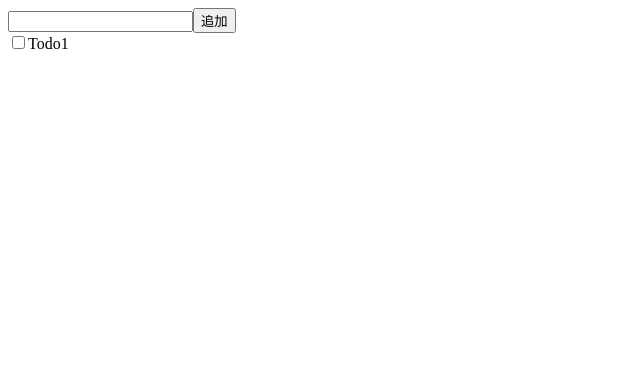
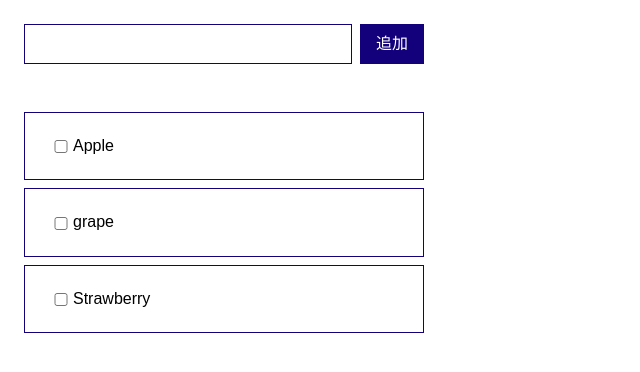
Before and after one commit to tomofumi-k/yoku-test, a React (Create React App) app: page / in a window 1280 px wide. Shown: the top 372 px of the page, without its empty margins (0-640 px from the left). Built offline with nearby package versions, Linux system fonts and the light colour scheme.

Commit message:
レイアウト調整

```diff
--- a/src/App.js
+++ b/src/App.js
@@ -1,30 +1,37 @@
 import { useState, useRef } from "react";
 import TodoList from "./B-test/TodoList";
-import { v4 as uuidv4 } from 'uuid';
-
+import { v4 as uuidv4 } from "uuid";
+import "./base.scss";
+import "./B-test/b__section.scss";
 
 function App() {
   const [todos, setTodos] = useState([
-    { id: 1, name: "Todo1", completed: false },
+    { id: 1, name: "Apple", completed: false },
+    { id: 2, name: "grape", completed: false },
+    { id: 2, name: "Strawberry", completed: false },
   ]);
 
   const todoNameRef = useRef();
 
-  const handleAddTodo = (e) =>{
+  const handleAddTodo = (e) => {
     const name = todoNameRef.current.value;
     setTodos((prevTodos) => {
-      return [...prevTodos, {id: uuidv4(), name:name, completed: false}];
-    })
+      return [...prevTodos, { id: uuidv4(), name: name, completed: false }];
+    });
     todoNameRef.current.value = null;
   };
 
   return (
-    <>
-    <input type="text" ref={todoNameRef}/>
-    <button onClick={handleAddTodo}>追加</button>
-    <TodoList todos={todos} />
-    </>
+    <div className="bsection">
+      <div className="bsection__input--form">
+        <input className="bsection__input" type="text" ref={todoNameRef} />
+        <button className="bsection__button" onClick={handleAddTodo}>
+          追加
+        </button>
+      </div>
+      <TodoList todos={todos} />
+    </div>
   );
-};
+}
 
 export default App;
--- a/src/B-test/Todo.js
+++ b/src/B-test/Todo.js
@@ -1,15 +1,14 @@
-import React from 'react'
+import React from "react";
 
-const Todo = ({todo}) => {
+const Todo = ({ todo }) => {
   return (
-    <div>
+    <div className="todo__input--text">
       <label>
-        <input type="checkbox" checked={todo.completed} readOnly />
+        <input className="todo__input--check" type="checkbox" checked={todo.completed} readOnly />
       </label>
       {todo.name}
     </div>
-    );
-  };
+  );
+};
 
-
-    export default Todo;
+export default Todo;
--- /dev/null
+++ b/src/B-test/b__section.scss
@@ -0,0 +1,45 @@
+$white: white;
+$black: black;
+$bsection-main-color: #13017b;
+$from-height: 40px;
+
+.bsection {
+  padding: 24px;
+  width: 100vw;
+  height: 100vh;
+  margin: 0 auto;
+  color: $bsection-main-color;
+
+  .bsection__input--form {
+    display: flex;
+    justify-content: space-between;
+    width: 400px;
+    margin-bottom: 48px;
+    gap: 8px;
+    .bsection__input {
+      height: $from-height;
+      border: 1px solid $bsection-main-color;
+      width: 100%;
+    }
+    .bsection__button {
+      height: $from-height;
+      padding: 0px 16px;
+      color: $white;
+      background-color: $bsection-main-color;
+      white-space: nowrap;
+    }
+  }
+
+  .todo__input--text {
+    width: 400px;
+    padding: 24px;
+    border: 1px solid #13017b;
+    color: $black;
+    margin-top: 8px;
+  }
+  .todo__input--check {
+    background-color: $bsection-main-color;
+    width: 24px;
+    height: 100%;
+  }
+}
--- /dev/null
+++ b/src/base.scss
@@ -0,0 +1,469 @@
+/*! destyle.css v1.0.13 | MIT License | https://github.com/nicolas-cusan/destyle.css */
+
+/* Reset box-model
+   ========================================================================== */
+
+* {
+  box-sizing: border-box;
+}
+
+::before,
+::after {
+  box-sizing: inherit;
+}
+
+/* Document
+       ========================================================================== */
+
+/**
+     * 1. Correct the line height in all browsers.
+     * 2. Prevent adjustments of font size after orientation changes in iOS.
+     * 3. Remove gray overlay on links for iOS.
+     */
+
+html {
+  line-height: 1.15; /* 1 */
+  text-size-adjust: 100%; /* 2 */
+  -webkit-tap-highlight-color: transparent; /* 3 */
+  scroll-behavior: smooth;
+}
+
+/* Sections
+       ========================================================================== */
+
+/**
+     * Remove the margin in all browsers.
+     */
+
+body {
+  display: block;
+  margin: 0;
+  color: white;
+  font-family: Montserrat, "Noto Sans-JP", sans-serif;
+  text-size-adjust: 100%;
+}
+
+/**
+     * Render the `main` element consistently in IE.
+     */
+
+main {
+  display: block;
+}
+
+/* Vertical rhythm
+       ========================================================================== */
+
+p,
+table,
+blockquote,
+address,
+pre,
+iframe,
+form,
+figure,
+dl {
+  margin: 0;
+}
+
+/* Headings
+       ========================================================================== */
+
+h1,
+h2,
+h3,
+h4,
+h5,
+h6 {
+  margin: 0;
+  font-weight: inherit;
+  font-size: inherit;
+  line-height: inherit;
+}
+
+/* Lists (enumeration)
+       ========================================================================== */
+
+ul,
+ol {
+  margin: 0;
+  padding: 0;
+  list-style: none;
+}
+
+/* Lists (definition)
+       ========================================================================== */
+
+dt {
+  font-weight: bold;
+}
+
+dd {
+  margin-left: 0;
+}
+
+/* Grouping content
+       ========================================================================== */
+
+/**
+     * 1. Add the correct box sizing in Firefox.
+     * 2. Show the overflow in Edge and IE.
+     */
+
+hr {
+  clear: both;
+  box-sizing: content-box; /* 1 */
+  height: 0; /* 1 */
+  margin: 0;
+  overflow: visible; /* 2 */
+  color: inherit;
+  border: 0;
+  border-top: 1px solid;
+}
+
+/**
+     * 1. Correct the inheritance and scaling of font size in all browsers.
+     * 2. Correct the odd `em` font sizing in all browsers.
+     */
+
+pre {
+  font-size: inherit; /* 2 */
+  font-family: monospace; /* 1 */
+}
+
+address {
+  font-style: inherit;
+}
+
+/* Text-level semantics
+       ========================================================================== */
+
+/**
+     * Remove the gray background on active links in IE 10.
+     */
+
+a {
+  color: inherit;
+  text-decoration: none;
+  background-color: transparent;
+}
+
+/**
+     * Add the correct font weight in Chrome, Edge, and Safari.
+     */
+
+b,
+strong {
+  font-weight: bolder;
+}
+
+/**
+     * 1. Correct the inheritance and scaling of font size in all browsers.
+     * 2. Correct the odd `em` font sizing in all browsers.
+     */
+
+code,
+kbd,
+samp {
+  font-size: inherit; /* 2 */
+  font-family: monospace; /* 1 */
+}
+
+/**
+     * Add the correct font size in all browsers.
+     */
+
+small {
+  font-size: 80%;
+}
+
+/**
+     * Prevent `sub` and `sup` elements from affecting the line height in
+     * all browsers.
+     */
+
+sub,
+sup {
+  position: relative;
+  font-size: 75%;
+  line-height: 0;
+  vertical-align: baseline;
+}
+
+sub {
+  bottom: -0.25em;
+}
+
+sup {
+  top: -0.5em;
+}
+
+/* Embedded content
+       ========================================================================== */
+
+/**
+     * Remove the border on images inside links in IE 10.
+     */
+
+img {
+  vertical-align: bottom;
+  border-style: none;
+}
+
+embed,
+object,
+iframe {
+  vertical-align: bottom;
+  border: 0;
+}
+
+/* Forms
+       ========================================================================== */
+
+/**
+     * Reset form fields to make them styleable
+     * 1. Reset radio and checkbox to preserve their look in iOS.
+     */
+
+button,
+input,
+optgroup,
+select,
+textarea {
+  margin: 0;
+  padding: 0;
+  color: inherit;
+  font: inherit;
+  text-align: inherit;
+  vertical-align: middle;
+  background: transparent;
+  border: 0;
+  border-radius: 0;
+  outline: 0;
+}
+
+/**
+     * Show the overflow in IE.
+     * 1. Show the overflow in Edge.
+     */
+
+button,
+input {
+  /* 1 */
+  overflow: visible;
+}
+
+/**
+     * Remove the inheritance of text transform in Edge, Firefox, and IE.
+     * 1. Remove the inheritance of text transform in Firefox.
+     */
+
+button,
+select {
+  /* 1 */
+  text-transform: none;
+}
+
+/**
+     * Correct the inability to style clickable types in iOS and Safari.
+     */
+
+button,
+[type="button"],
+[type="reset"],
+[type="submit"] {
+  cursor: pointer;
+}
+
+button[disabled],
+[type="button"][disabled],
+[type="reset"][disabled],
+[type="submit"][disabled] {
+  cursor: default;
+}
+
+/**
+     * Remove the inner border and padding in Firefox.
+     */
+
+button::-moz-focus-inner,
+[type="button"]::-moz-focus-inner,
+[type="reset"]::-moz-focus-inner,
+[type="submit"]::-moz-focus-inner {
+  padding: 0;
+  border-style: none;
+}
+
+/**
+     * Restore the focus styles unset by the previous rule.
+     */
+
+button:-moz-focusring,
+[type="button"]:-moz-focusring,
+[type="reset"]:-moz-focusring,
+[type="submit"]:-moz-focusring {
+  outline: 1px dotted ButtonText;
+}
+
+/**
+     * Remove padding
+     */
+
+option {
+  padding: 0;
+}
+
+/**
+     * Reset to invisible
+     */
+
+fieldset {
+  min-width: 0;
+  margin: 0;
+  padding: 0;
+  border: 0;
+}
+
+/**
+     * 1. Correct the text wrapping in Edge and IE.
+     * 2. Correct the color inheritance from `fieldset` elements in IE.
+     * 3. Remove the padding so developers are not caught out when they zero out
+     *    `fieldset` elements in all browsers.
+     */
+
+legend {
+  display: table; /* 1 */
+  max-width: 100%; /* 1 */
+  padding: 0; /* 3 */
+  color: inherit; /* 2 */
+  white-space: normal; /* 1 */
+}
+
+/**
+     * Add the correct vertical alignment in Chrome, Firefox, and Opera.
+     */
+
+progress {
+  vertical-align: baseline;
+}
+
+/**
+     * Remove the default vertical scrollbar in IE 10+.
+     */
+
+textarea {
+  overflow: auto;
+}
+
+/**
+     * 1. Remove the padding in IE 10.
+     */
+
+[type="checkbox"],
+[type="radio"] {
+  padding: 0; /* 1 */
+}
+
+/**
+     * Correct the cursor style of increment and decrement buttons in Chrome.
+     */
+
+[type="number"]::-webkit-inner-spin-button,
+[type="number"]::-webkit-outer-spin-button {
+  height: auto;
+}
+
+/**
+     * 1. Correct the outline style in Safari.
+     */
+
+[type="search"] {
+  outline-offset: -2px; /* 1 */
+}
+
+/**
+     * Remove the inner padding in Chrome and Safari on macOS.
+     */
+
+[type="search"]::-webkit-search-decoration {
+  appearance: none;
+}
+
+/**
+     * 1. Correct the inability to style clickable types in iOS and Safari.
+     * 2. Change font properties to `inherit` in Safari.
+     */
+
+::-webkit-file-upload-button {
+  font: inherit; /* 2 */
+  appearance: button; /* 1 */
+}
+
+/**
+     * Clickable labels
+     */
+
+label[for] {
+  cursor: pointer;
+}
+
+/* Interactive
+       ========================================================================== */
+
+/*
+     * Add the correct display in Edge, IE 10+, and Firefox.
+     */
+
+details {
+  display: block;
+}
+
+/*
+     * Add the correct display in all browsers.
+     */
+
+summary {
+  display: list-item;
+}
+
+/* Table
+       ========================================================================== */
+
+table {
+  border-collapse: collapse;
+  border-spacing: 0;
+}
+
+caption {
+  text-align: left;
+}
+
+td,
+th {
+  padding: 0;
+  vertical-align: top;
+}
+
+th {
+  font-weight: bold;
+  text-align: left;
+}
+
+/* Misc
+       ========================================================================== */
+
+/**
+     * Add the correct display in IE 10+.
+     */
+
+template {
+  display: none;
+}
+
+/**
+     * Add the correct display in IE 10.
+     */
+
+[hidden] {
+  display: none;
+}
```
Also changed, not shown: src/B-test/TodoList.js (+5 -5 lines), 1 other file (tests, documents, lock files or other folders).
